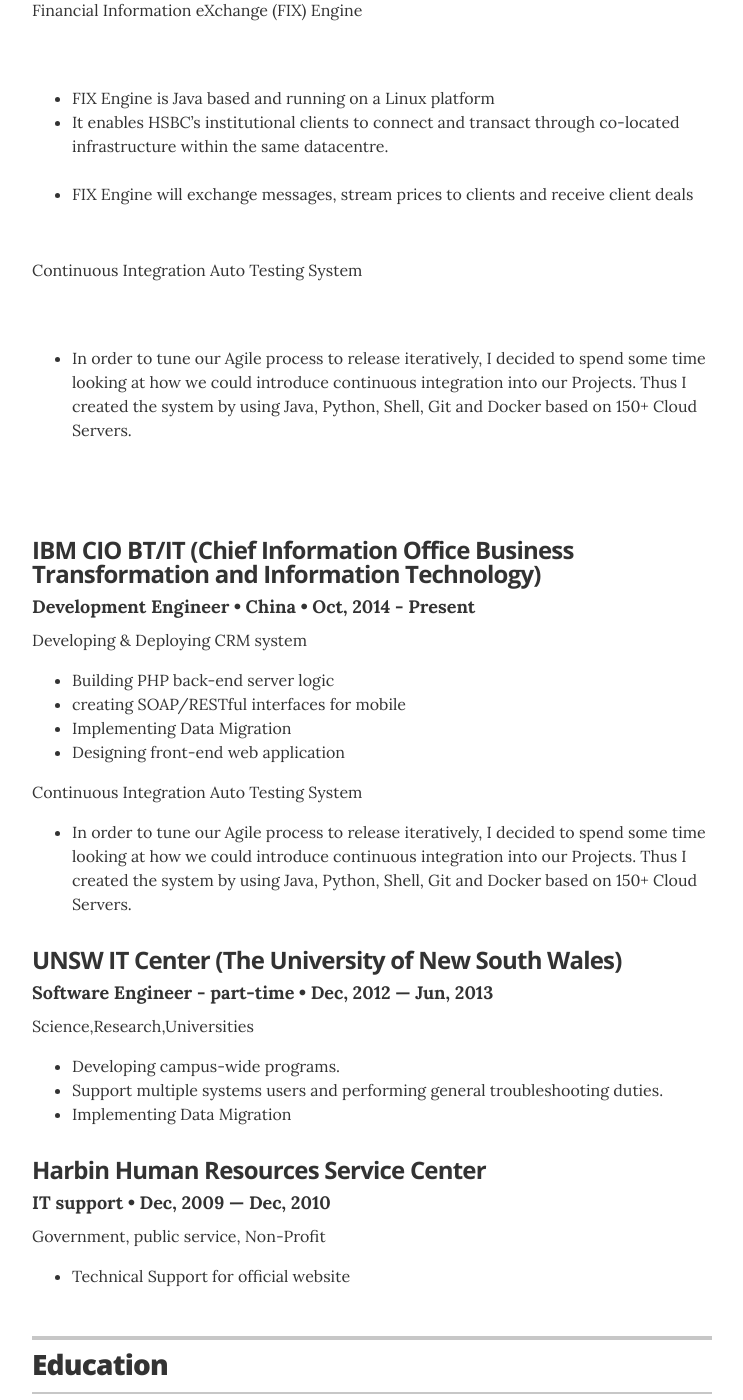
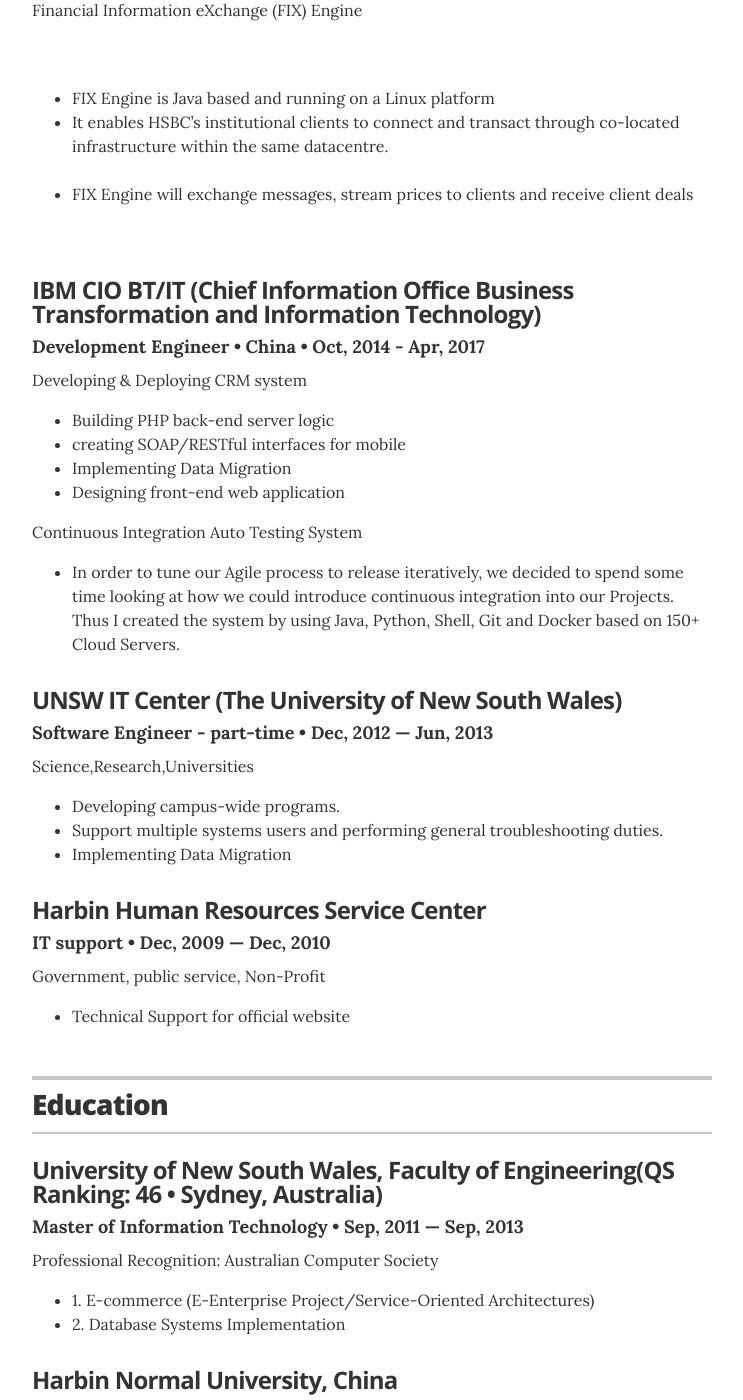
Before and after one commit to ohraymaster/ohraymaster.github.io, a Jekyll site: the page built from index.html, in a window 1280 px wide and 1400 px high, scrolled down 729 px. Shown: the whole window, without its empty margins (268-1011 px from the left). Built offline with Jekyll 4.4.1, drawn with Linux system fonts in a browser that asks for light colours.

Commit message:
Update resume.html

```diff
--- a/_layouts/resume.html
+++ b/_layouts/resume.html
@@ -63,10 +63,7 @@
             <li>It enables HSBC’s institutional clients to connect and transact through co-located infrastructure within the same datacentre. </li>
             <li>FIX Engine will exchange messages, stream prices to clients and receive client deals</li>
           </ul>
-          <p class="resume-item-copy">Continuous Integration Auto Testing System</p>
-          <ul class="resume-item-list">
-            <li>In order to tune our Agile process to release iteratively, I decided to spend some time looking at how we could introduce continuous integration into our Projects. Thus I created the system by using Java, Python, Shell, Git and Docker based on 150+ Cloud Servers.             </li>
-          </ul>
+
           <!--<p class="resume-item-copy">If you're going to copy paste markup, or edit it, just be sure to keep the appropriate classnames on your new elements for styling purposes.</p>-->
 
         </div><!-- end of resume-item -->
@@ -75,7 +72,7 @@
         <!-- Duplicate these resume-item elements and edit accordingly for each job you want to add here -->
         <div class="resume-item">
           <h3 class="resume-item-title">IBM CIO BT/IT (Chief Information Office Business Transformation and Information Technology)</h3>
-          <h4 class="resume-item-details">Development Engineer &bull; China &bull; Oct, 2014 - Present</h4>
+          <h4 class="resume-item-details">Development Engineer &bull; China &bull; Oct, 2014 - Apr, 2017</h4>
           <p class="resume-item-copy">Developing & Deploying CRM system</p>
           <ul class="resume-item-list">
             <li>Building PHP back-end server logic</li>
```
Also changed, not shown: other parts of _layouts/resume.html (+1 -1 lines).
